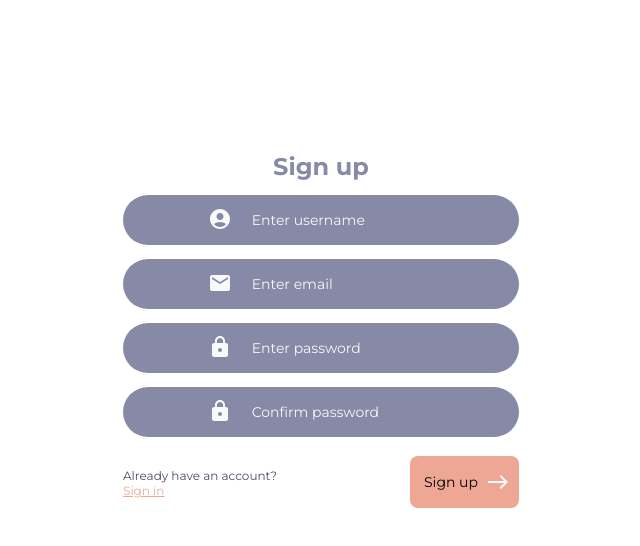
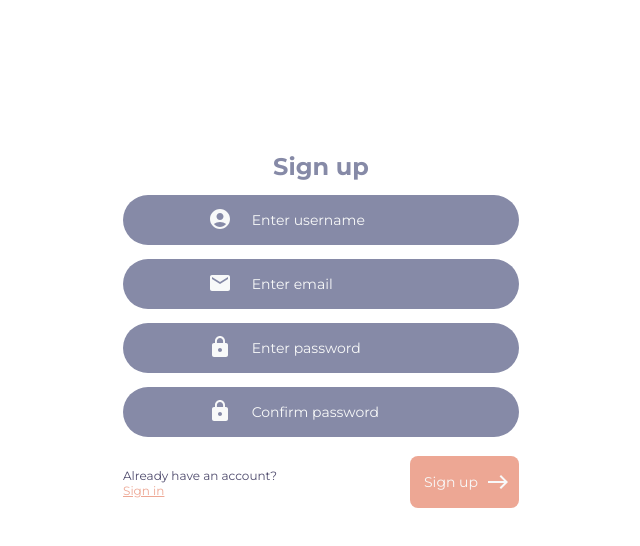
Before and after one commit to valeryia-rusakova/a-bit-of-habit-react, a React (Create React App) app in the folder react-project/: page /signup in a window 1280 px wide. Shown: the top 546 px of the page, without its empty margins (319-959 px from the left). Built offline with nearby package versions, Linux system fonts and the light colour scheme.

Commit message:
Refactor tag <a> -> <Link>

```diff
--- a/react-project/src/components/Login.js
+++ b/react-project/src/components/Login.js
@@ -1,7 +1,7 @@
 import * as React from 'react';
 import {useState} from "react";
 import { connect } from 'react-redux';
-import {Redirect} from "react-router-dom";
+import {Link, Redirect} from "react-router-dom";
 import { login } from '../actions/auth';
 import {Container, Grid} from "@material-ui/core";
 import {Email, Lock} from "@material-ui/icons";
@@ -74,7 +74,7 @@ const Login = ({ login, isAuthenticated }) => {
                 <Grid container >
                     <FooterLink item xs={8}>
                         <LinkWrapper>
-                            <p>New in A bit of Habit? <a href={'/signup'}> Create account</a></p>
+                            <p>New in A bit of Habit? <Link to="/signup"> Create account</Link></p>
                         </LinkWrapper>
                     </FooterLink>
                     <FooterButton item xs={4}>
--- a/react-project/src/css/auth.js
+++ b/react-project/src/css/auth.js
@@ -97,10 +97,7 @@ export const SignupButton = styled.button`
         font-style: normal;
         font-weight: 400;
         font-size: 0.875rem;
-        a{
-            text-decoration: none;
-            color: var(--main-light-color);
-        }
+        color: var(--main-light-color);
     }
     :hover{
         background: var(--button-hover-color);
@@ -110,6 +107,6 @@ export const SignupButton = styled.button`
     }
 `
 
-export const SignupForm = styled(Grid)`
+export const SignupForm = styled.form`
      margin-block: 9rem;
 `
```
